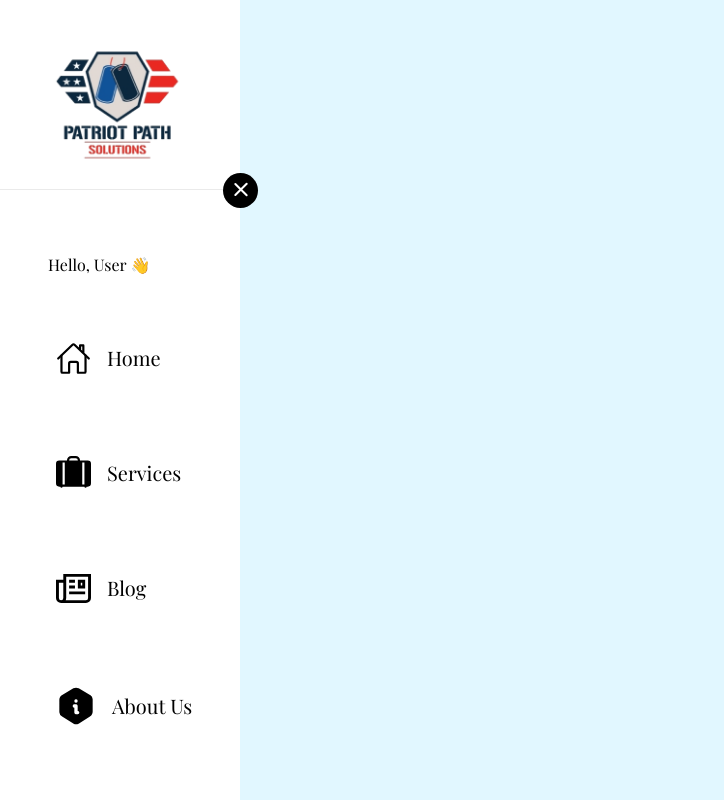
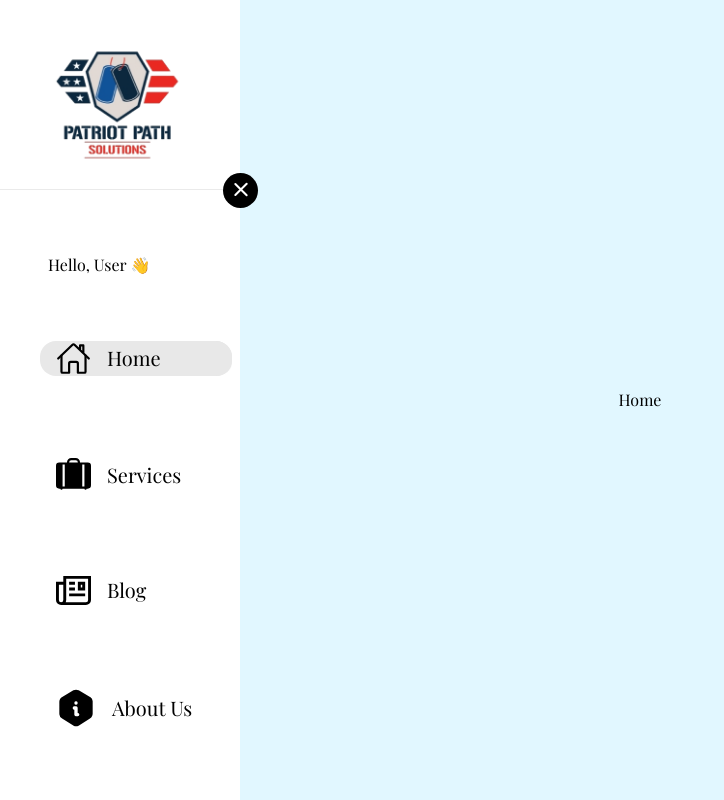
Before and after one commit to paulmorales7/PatriotPath, a React (Create React App) app: page /Home in a window 1280 px wide. Shown: the top 800 px of the page, without its empty margins (0-724 px from the left). Built offline with nearby package versions, Linux system fonts and the light colour scheme; a web font is replaced by a local one.

Commit message:
completed the rough skeleton of the sidebar nav with functional a tags and links

```diff
--- a/src/components/sideNav.jsx
+++ b/src/components/sideNav.jsx
@@ -39,11 +39,11 @@ function sideNav() {
 
            <div className="contentContainer">
             <ul>
-                <li>
+                <li className='active'>
                     <IoHomeOutline className='navIcon'/>
                     <a href= "/home">Home</a>
                 </li>
-                <li>
+                <li >
                     <BsFillSuitcaseLgFill className='navIcon'/>
                     <a href= "/services">Services</a>
                 </li>
@@ -59,7 +59,7 @@ function sideNav() {
                     <RiContactsBook3Line className='navIcon'/>
                     <a href= "/contact">Contact Us</a>
                 </li>
-                <li>
+                <li className='active'>
                     <RiContactsBook3Line className='navIcon'/>
                     <a href= "/contact">Another one</a>
                 </li>
--- a/src/styles/main.scss
+++ b/src/styles/main.scss
@@ -1,13 +1,13 @@
 @import "./_variables";
 
-// .container {
-//     overflow: hidden;
-//     height: 100vh;
-//     width: 100vw;
-//     display: flex;
-//     align-items: center;
-//     justify-content: center;
-// }
+.container {
+    overflow: hidden;
+    height: 100vh;
+    width: 100vw;
+    display: flex;
+    align-items: center;
+    justify-content: center;
+}
 
 .sideBar {
     background-color: white;
@@ -26,8 +26,6 @@
           .logo {
             transform: scale(2);
             margin: 0 0 2rem 1rem;
-            // need to figure out line under logo,
-            // as well as why hello user wraps around
           }
         }
       }
@@ -59,7 +57,6 @@
         font-size: 16px;
         text-transform: capitalize;
         text-wrap: nowrap;
-        // opacity: 0;
       }
     }
 
@@ -201,4 +198,41 @@
         }
       }
     }
+
+    li.active {
+        background-color: rgb(232, 232, 232);
+        position: relative;
+        z-index: 0;
+
+        &::before {
+            content: '';
+            position: absolute;
+            top: 0;
+            left: -1rem; // You can adjust this value as needed
+            right: 0;
+            bottom: 0;
+            background-color: rgb(232, 232, 232);
+            border-radius: 1rem;
+            z-index: -1;
+    }
+}
+            li:hover {
+            background-color: rgb(232, 232, 232);
+            position: relative;
+            z-index: 0;
+        }
+
+        li:hover::before {
+            content: '';
+            position: absolute;
+            transition: .25s all;
+            top: 0;
+            left: -1rem;  /* Same as active */
+            right: 0;
+            bottom: 0;
+            background-color: rgb(232, 232, 232);
+            border-radius: 1rem;
+            z-index: -1;
+        }
+
   }
```
